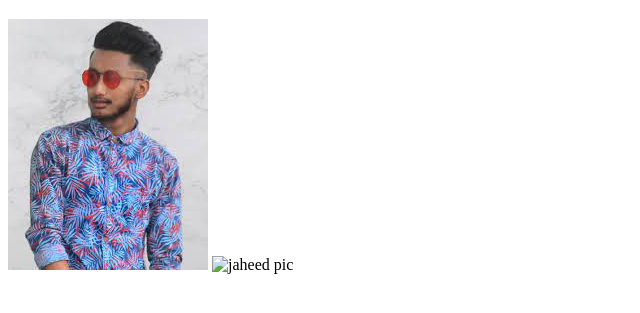
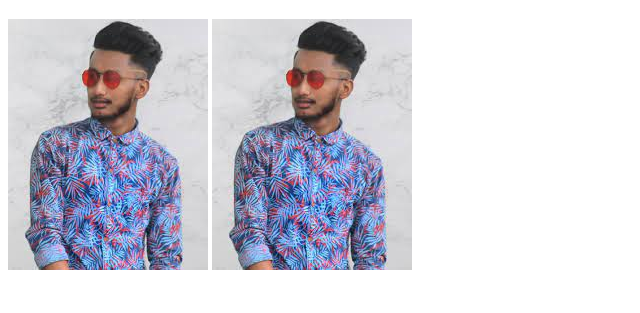
Before and after one commit to mdsabbiralam1/my-first-repo, a plain HTML site: page index.html in a window 1280 px wide. Shown: the part 61-374 px from the top of the page, without its empty margins (0-640 px from the left). Drawn offline with Linux system fonts and the light colour scheme.

Commit message:
adding picture

```diff
--- a/index.html
+++ b/index.html
@@ -9,6 +9,6 @@
 <body>
     <h1>Welcome to my first website</h1>
     <img id="jahed" src="download.jfif" alt="jaheed pic">
-    <img id="jahed" src="downlad.jfif" alt="jaheed pic">
+    <img id="jahed" src="download.jfif" alt="jaheed pic">
 </body>
 </html>
```
